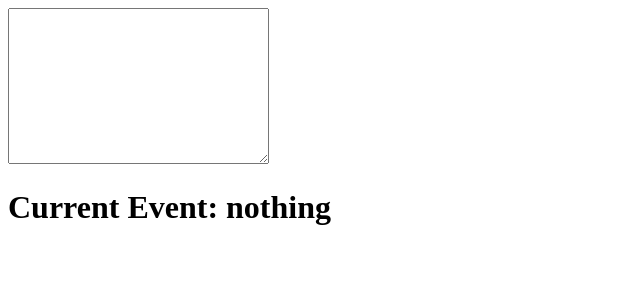
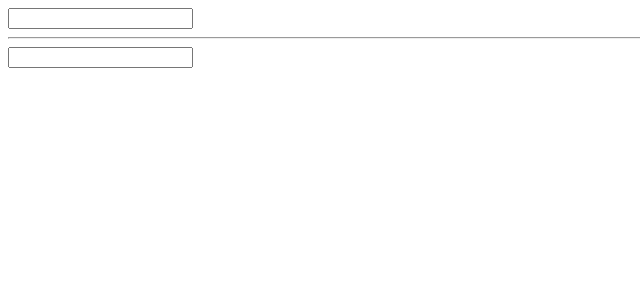
Before and after one commit to TonyTran0209/create-react-app, a React (Create React App) app: page / in a window 1280 px wide. Shown: the top 300 px of the page, without its empty margins (0-640 px from the left). Built offline with nearby package versions, Linux system fonts and the light colour scheme.

Commit message:
10.a. Use React ref to Get a Reference to Specific Components https://egghead.io/lessons/react-using-refs-to-access-components
Binding specific fields

```diff
--- a/src/App.js
+++ b/src/App.js
@@ -3,29 +3,28 @@
 class App extends React.Component {
     constructor(){
         super();
-        this.state = {currentEvent: 'nothing'}
-        this.update = this.update.bind(this)
+        this.state = {a: '', b: ''}
     }
-    update(e){
-        this.setState({currentEvent: e.type})
+    update(){
+        this.setState({
+            a: this.refs.a.value,
+            b: this.refs.b.value
+        })
     }
     render(){
         return (
             <div>
-                <textarea
-                    onKeyPress={this.update}
-                    onCopy={this.update}
-                    onCut={this.update}
-                    onPaste={this.update}
-                    onFocus={this.update}
-                    onBlur={this.update}
-                    onDoubleClick={this.update}
-                    onTouchStart={this.update}
-                    onTouchMove={this.update}
-                    onTouchEnd={this.update}
-                    cols="30"
-                    rows="10" />
-                <h1>Current Event: {this.state.currentEvent}</h1>
+                <input
+                    ref="a"
+                    type="text"
+                    onChange={this.update.bind(this)}
+                /> {this.state.a}
+                <hr />
+                <input
+                    ref="b"
+                    type="text"
+                    onChange={this.update.bind(this)}
+                /> {this.state.b}
             </div>
         )
     }
```
